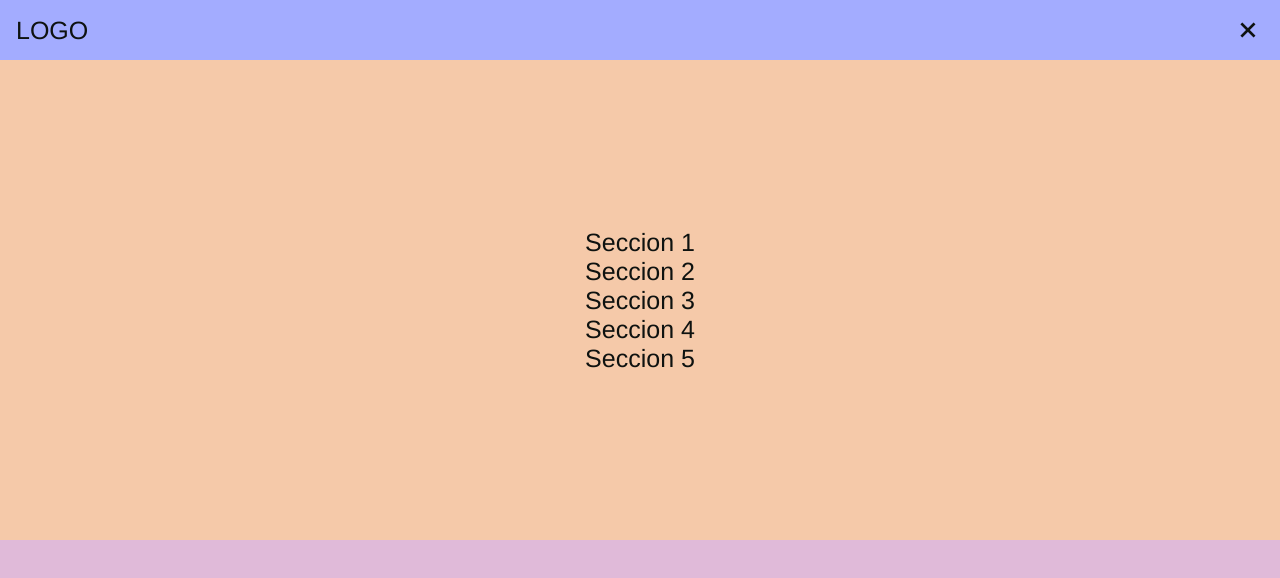
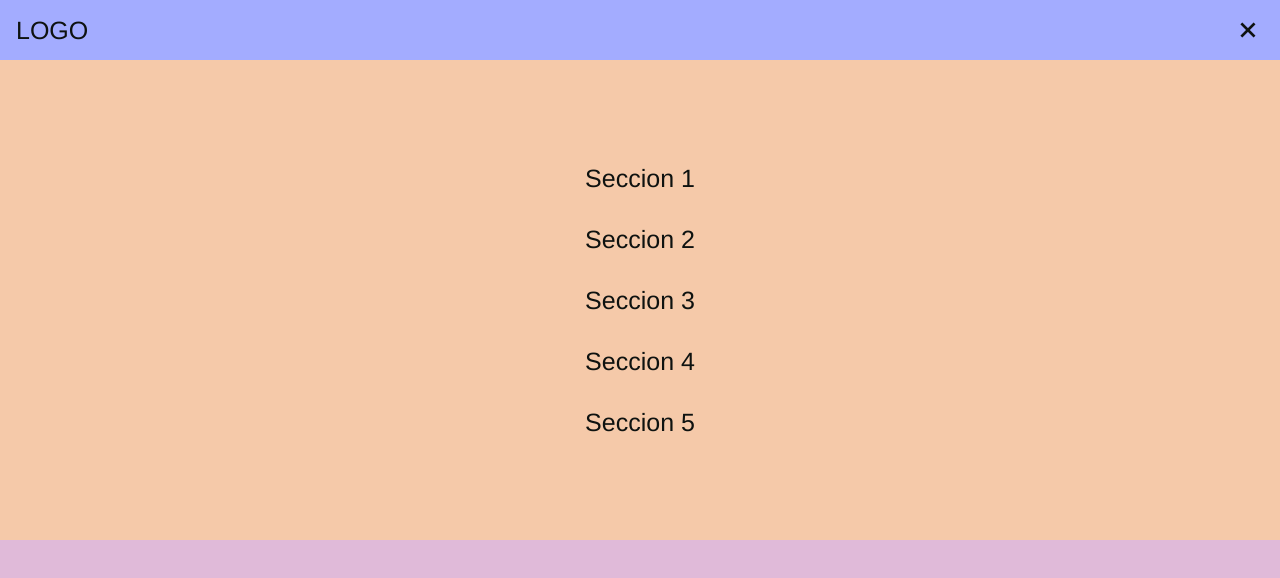
Before and after one commit to cristobalquilimaco/teguilog, a React (Vite) app: page / in a window 1280 px wide. Both pictures are taken after a click on the icon 1249 px from the left and 30 px from the top of the page. Shown: the top 578 px of the page. Built offline with nearby package versions, Linux system fonts and the light colour scheme.

Commit message:
se cambia estilos y transicion del menu principal

```diff
--- a/src/shared/Navbar.jsx
+++ b/src/shared/Navbar.jsx
@@ -19,7 +19,7 @@ const updateMenu = () => {
             <i className={`bx ${isMenuClick ? 'bx-x' : 'bx-menu'}`} onClick={updateMenu}></i>
       </div>
       <nav className={`dropdown_menu ${isMenuClick ? 'show-menu' : ''}`}>
-        <ul>
+        <ul className='list_menu_principal'>
                 <li className="list_menu">Seccion 1</li>
                 <li className="list_menu">Seccion 2</li>
                 <li className="list_menu">Seccion 3</li>
--- a/src/shared/styles/navbar.css
+++ b/src/shared/styles/navbar.css
@@ -12,12 +12,19 @@
   justify-content: center;
   width: 100%;
   height: 0;
-  gap: 2rem;
   background-color: var(--buttoncolor);
   overflow: hidden;
   top: 60px;
   opacity: 0;
   transition: height 0.3s ease-in-out, opacity 0.3s ease-in-out;
+}
+
+.list_menu_principal {
+  display: flex;
+  flex-direction: column;
+  align-items: center;
+  justify-content: center;
+  gap: 2rem;
 }
 
 .show-menu {
@@ -36,8 +43,6 @@
     display: flex ;
     flex-direction: column;
     justify-content: center;
-
-
   }
 
   .menu_icon{
```
